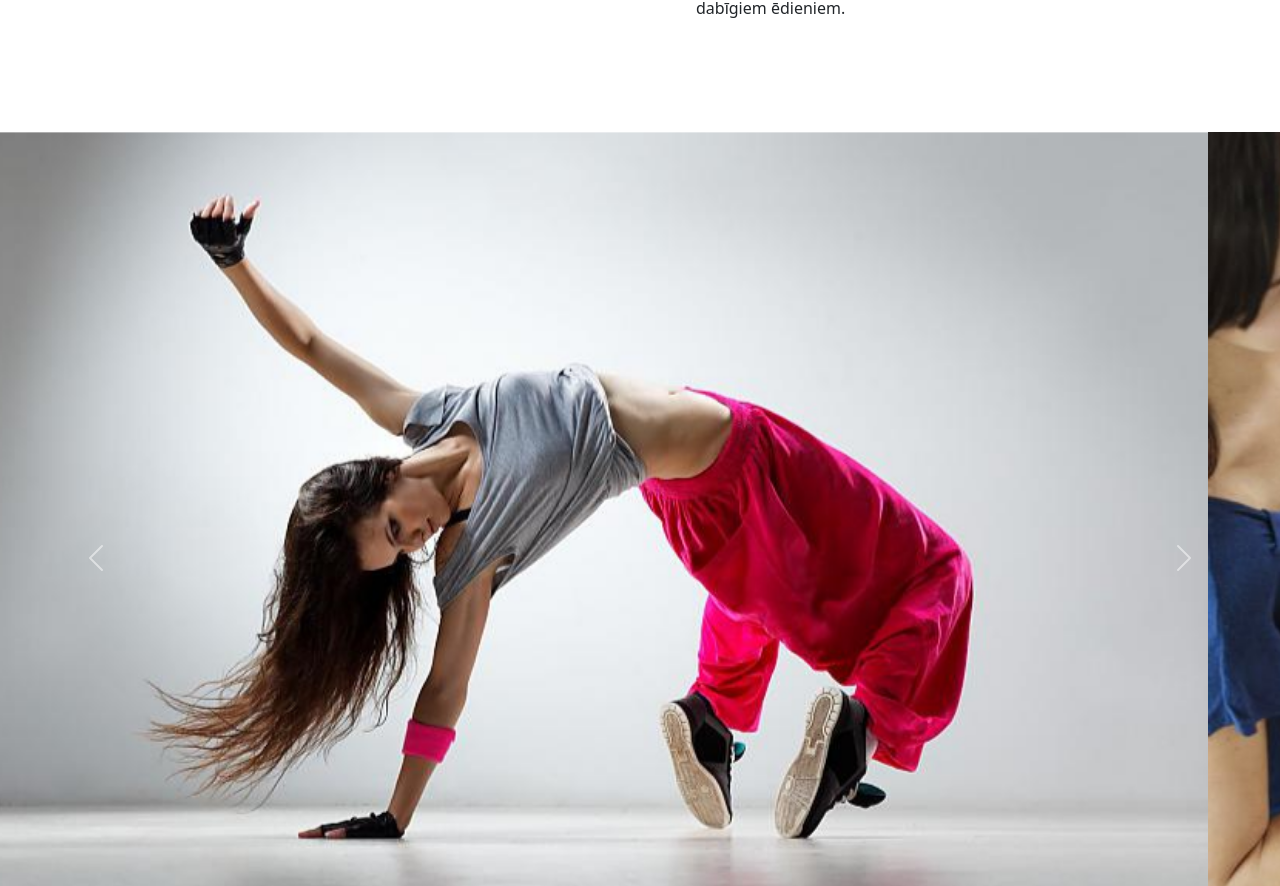
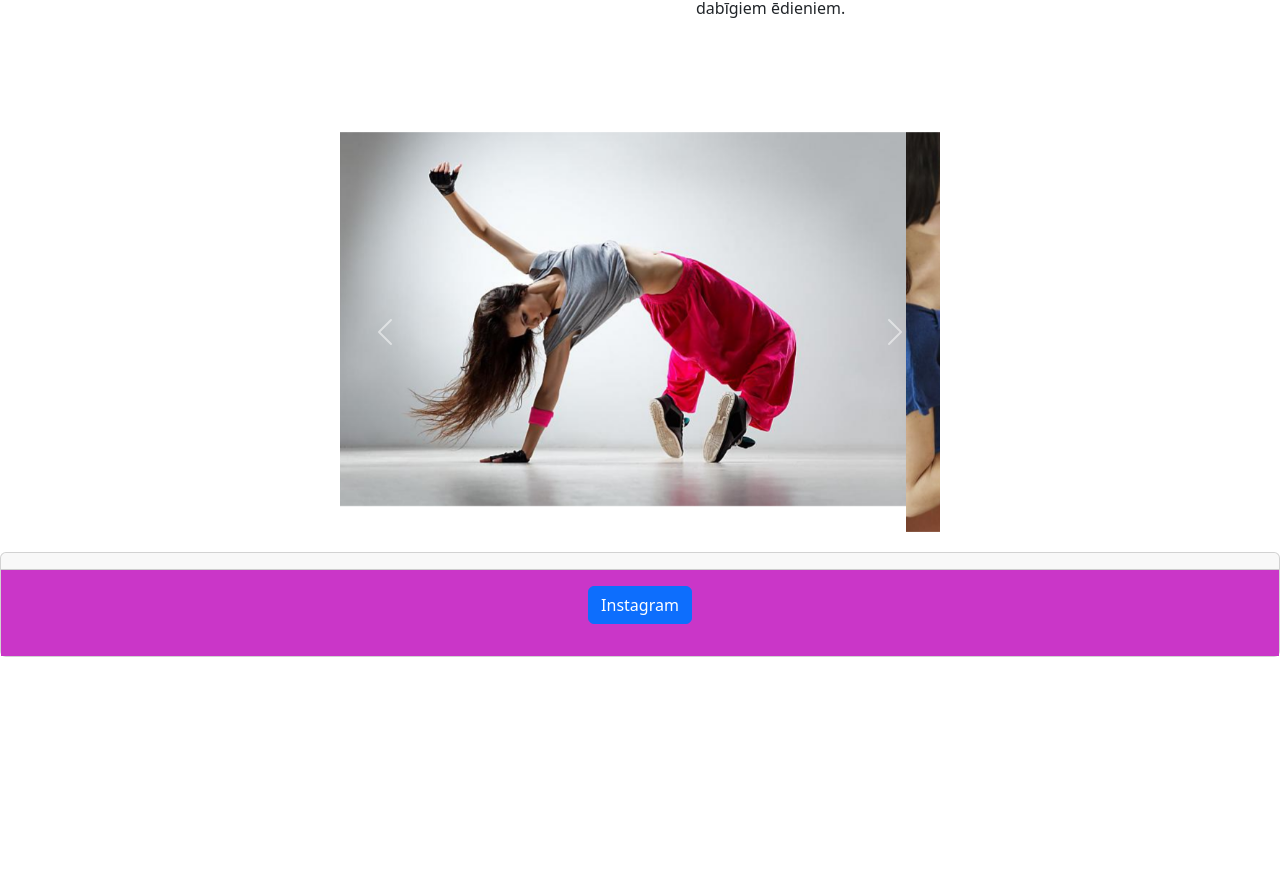
Before and after one commit to anettuks/darbi_10kl, a plain HTML site: page parbauds darbs/index.html in a window 1280 px wide. Shown: the part 1680-2566 px from the top of the page. After the commit the page ends 2337 px from the top, so only its background shows below. Drawn offline with nearby package versions, Linux system fonts and the light colour scheme.

Commit message:
Update style.css

```diff
--- a/parbauds darbs/style.css
+++ b/parbauds darbs/style.css
@@ -34,3 +34,12 @@
   .carousel-control-next {
     color: #fff;
   }
+  #carouselExampleAutoplaying {
+    margin: auto;
+    max-width: 600px;
+  }
+
+  .card {
+    margin-top: 20px;
+    text-align: center;
+  }
```
